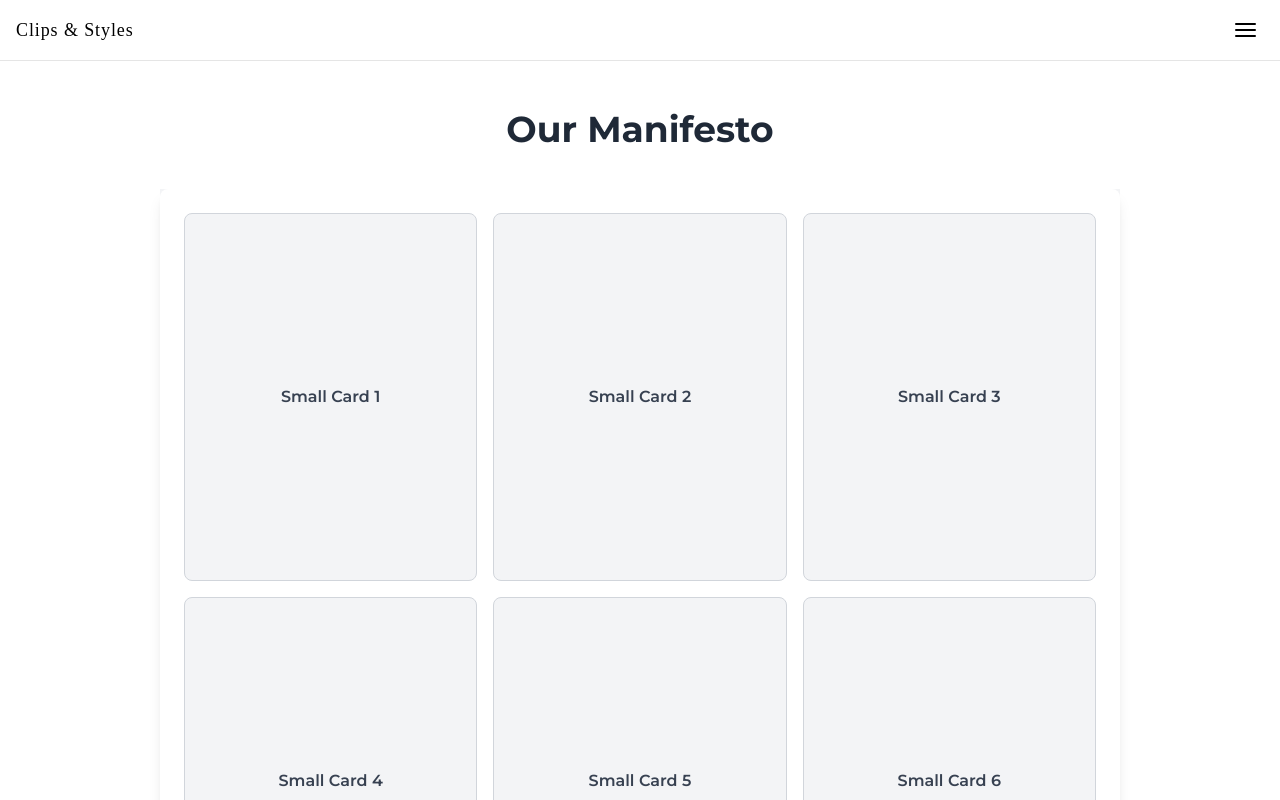
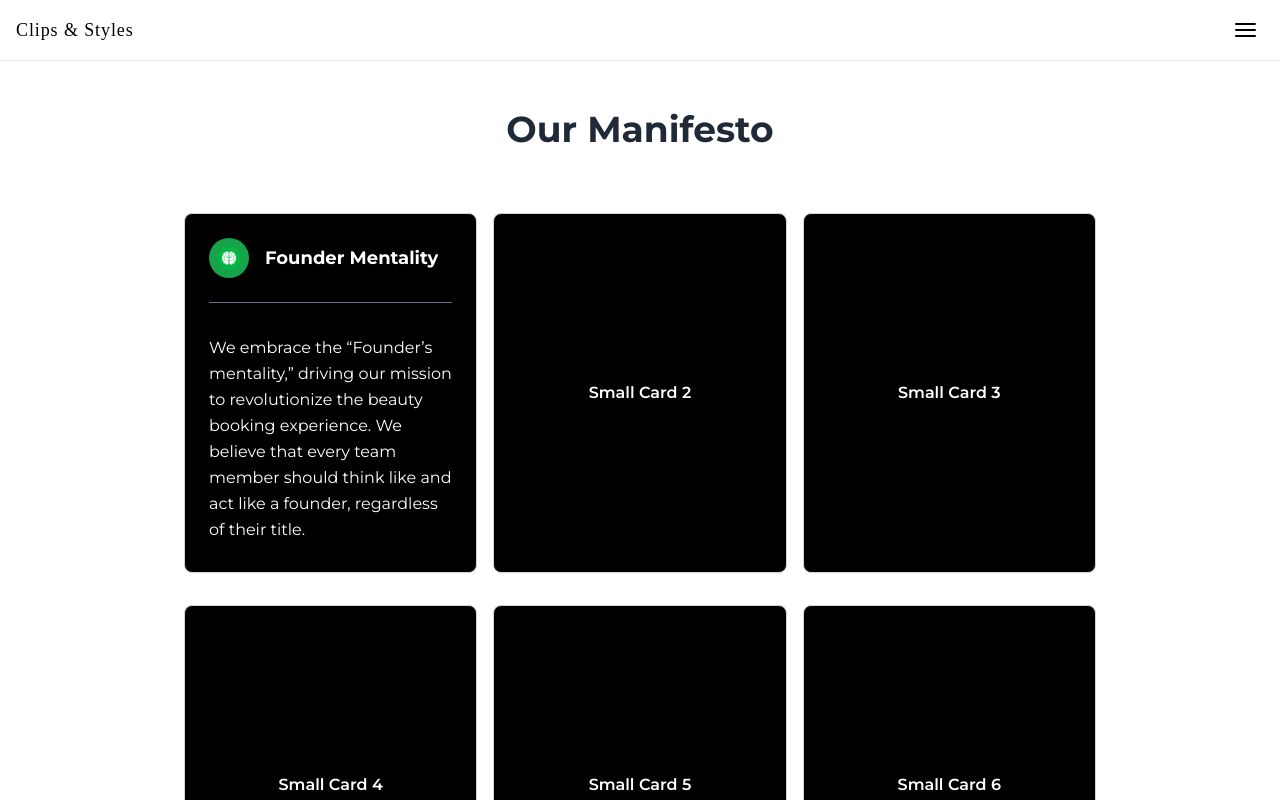
Before and after one commit to Areliano/Clips_and_Styles-website, a React (Vite) app in the folder clips_website/: page /our-manifesto in a window 1280 px wide. Shown: the top 800 px of the page. Built offline with nearby package versions, Linux system fonts and the light colour scheme; a web font is replaced by a local one.

Commit message:
manifesto

```diff
--- a/clips_website/src/pages/About.jsx
+++ b/clips_website/src/pages/About.jsx
@@ -9,10 +9,10 @@ export default function About() {
     <div className="bg-white text-gray-800 px-8 py-12 md:px-20 lg:px-40">
       <div className="max-w-screen-lg mx-auto w-full">
         {/* Title */}
-        <h2 className="text-4xl font-bold text-center mb-10">About Us</h2>
+        <h2 className="text-4xl font-bold text-center mb-10 text-pretty">About Us</h2>
 
         {/* Section Content */}
-        <div className="space-y-12">
+        <div className="space-y-12 font-serif text-pretty">
           {/* First Section */}
           <div className="flex flex-col md:flex-row md:space-x-8 items-center">
             <div className="md:w-1/2">
--- a/clips_website/src/pages/OurManifesto.jsx
+++ b/clips_website/src/pages/OurManifesto.jsx
@@ -1,31 +1,41 @@
-import photo1 from "/Founder.png"
-
+import photo1 from "/Founder.png";
 
 export default function OurManifesto() {
   return (
     <div className="g-white text-gray-800 px-8 py-12 md:px-20 lg:px-40">
       <div className="max-w-screen-lg mx-auto w-full">
-                   {/*Title*/}
-       <h2 className="text-4xl font-bold text-center mb-10">Our Manifesto</h2>
-     </div>
+        {/* Title */}
+        <h2 className="text-4xl font-bold text-center mb-10">Our Manifesto</h2>
+      </div>
+      <div className="w-full h-screen flex items-center justify-center bg-white mt-10">
+        <div className="w-full h-full max-w-screen-lg max-h-screen bg-white rounded-lg p-6 flex flex-col justify-center">
+          <div className="grid grid-cols-3 grid-rows-2 gap-x-4 gap-y-8 h-full">
 
-     <div className="w-full h-screen flex items-center justify-center bg-gray-100">
-      <div className="w-full h-full max-w-screen-lg max-h-screen bg-white shadow-lg rounded-lg p-6 flex flex-col justify-center">
-        {/* Grid layout for the inner cards */}
-        <div className="grid grid-cols-3 grid-rows-2 gap-4 h-full">
-          {[...Array(6)].map((_, index) => (
-            <div
-              key={index}
-              className="bg-gray-100 border border-gray-300 rounded-lg flex items-center justify-center text-gray-700 font-semibold h-full"
-            >
-              Small Card {index + 1}
+            <div className="bg-black text-white border border-gray-300 rounded-lg flex flex-col items-start p-6 font-semibold h-full">
+              <div className="flex items-center mb-6">
+                {/* Icon*/}
+                <div className="w-10 h-10 bg-green-600 rounded-full flex items-center justify-center mr-4">
+                  <img src={photo1} alt="" className="w-6 h-6" />
+                </div>
+                {/* Heading */}
+                <div className="heading text-lg font-bold">Founder Mentality</div>
+              </div>
+              <hr className="border-gray-500 w-full mb-4" />
+              {/* Description */}
+              <div className="words text-medium font-normal leading-relaxed mt-4">
+                We embrace the “Founder’s mentality,” driving our mission to revolutionize the beauty booking experience. We believe that every team member should think like and act like a founder, regardless of their title.
+              </div>
             </div>
-          ))}
+
+            <div className="bg-black text-white border border-gray-300 rounded-lg flex items-center justify-center font-semibold h-full">Small Card 2</div>
+            <div className="bg-black text-white border border-gray-300 rounded-lg flex items-center justify-center font-semibold h-full">Small Card 3</div>
+            <div className="bg-black text-white border border-gray-300 rounded-lg flex items-center justify-center font-semibold h-full mb-10">Small Card 4</div>
+            <div className="bg-black text-white border border-gray-300 rounded-lg flex items-center justify-center font-semibold h-full mb-10">Small Card 5</div>
+            <div className="bg-black text-white border border-gray-300 rounded-lg flex items-center justify-center font-semibold h-full mb-10">Small Card 6</div>
+
+          </div>
         </div>
       </div>
     </div>
-
-    </div>
-
   );
-};
+}
--- a/clips_website/src/pages/OurStory.jsx
+++ b/clips_website/src/pages/OurStory.jsx
@@ -4,10 +4,10 @@ export default function OurStory() {
       <div className="max-w-screen-lg mx-auto w-full">
 
         {/*Title*/}
-        <h2 className="text-4xl font-bold text-center mb-10">Our Story</h2>
+        <h2 className="text-4xl font-bold text-center mb-10 text-pretty">Our Story</h2>
 
         {/* Section Content */}
-        <div className="space-y-8 text-lg">
+        <div className="space-y-10 text-pretty font-serif">
 
           {/* First Paragraph */}
           <p>
```
